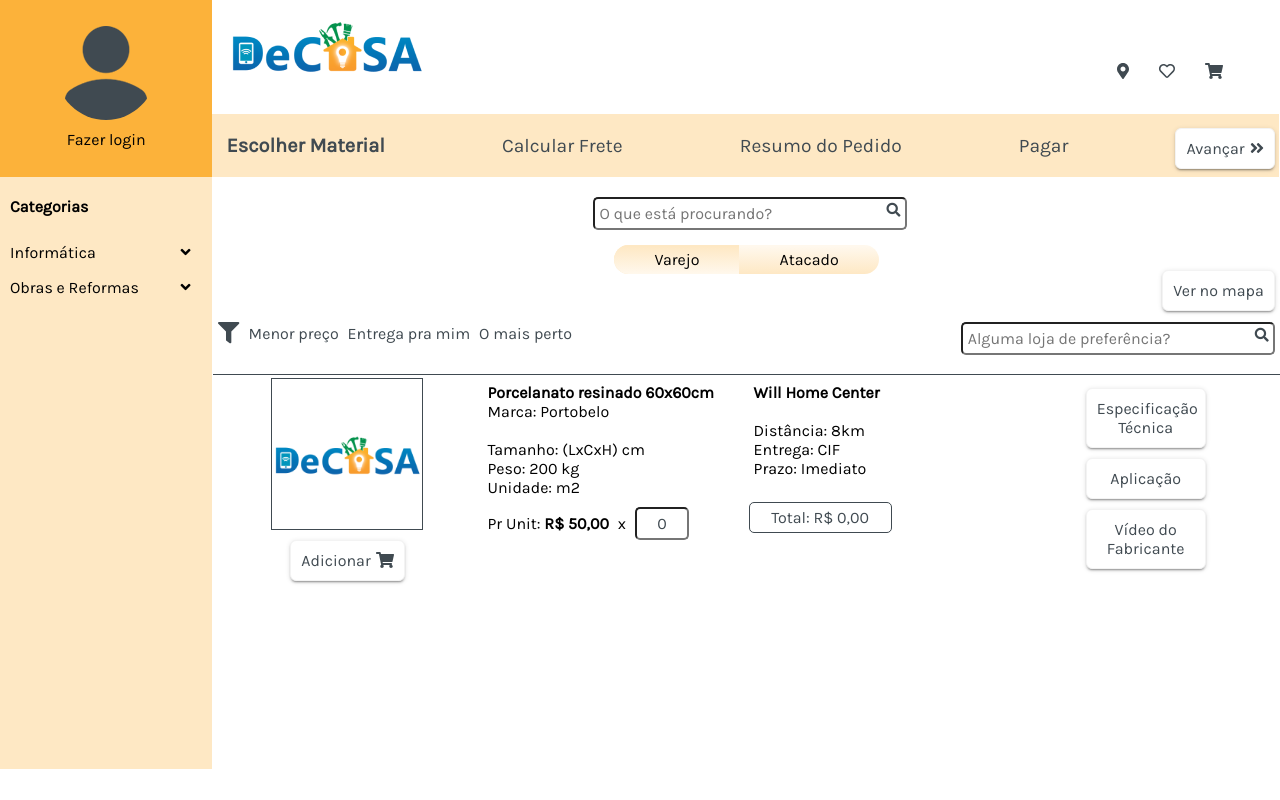
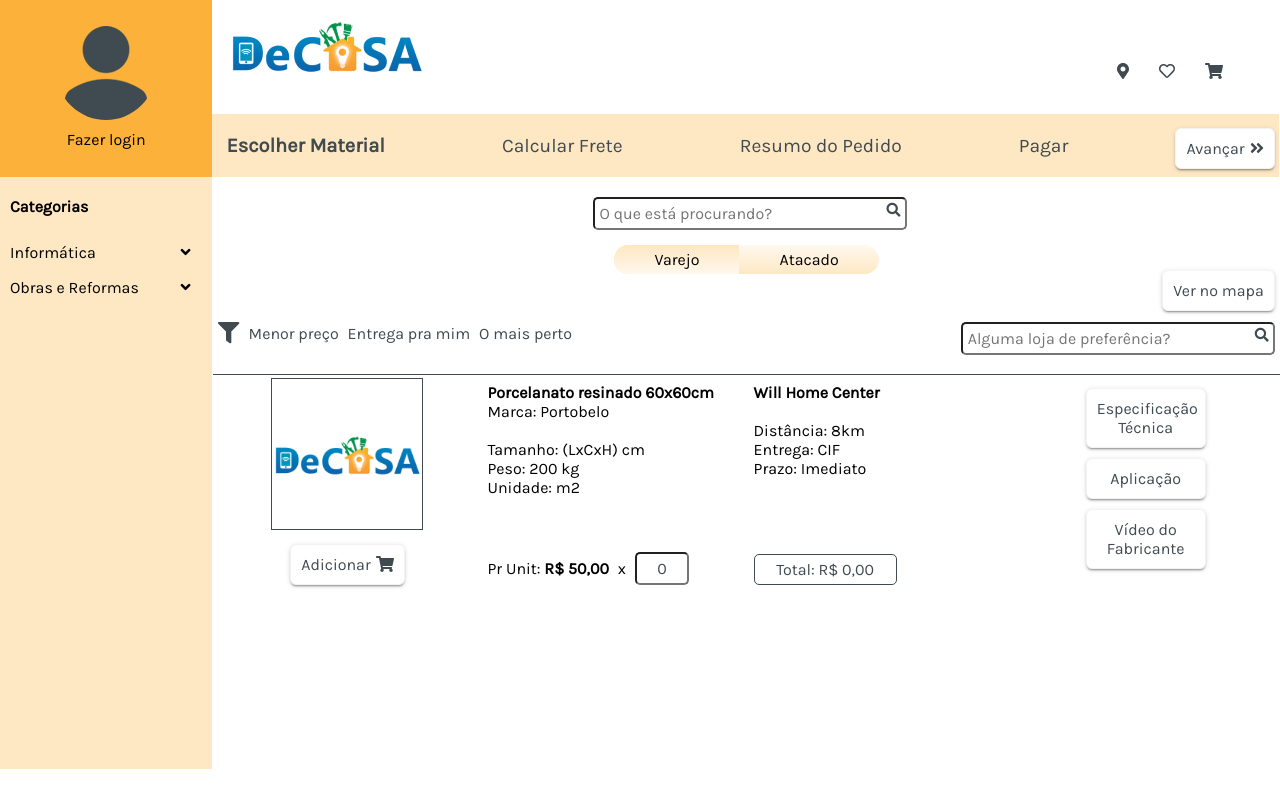
Before and after one commit to dersonp2/marketplace, a plain HTML site: page escolher-materiais.html in a window 1280 px wide. Drawn offline with nearby package versions, Linux system fonts and the light colour scheme.

Commit message:
ajuste nas tabelas de escolher material e resumo do pedido

```diff
--- a/escolher-materiais.html
+++ b/escolher-materiais.html
@@ -157,24 +157,18 @@
 
                 <!-- Produtos -->
                 <div class="produtos">
-                    <table>
+
+                    <table class="tg">
                         <tr>
-                            <!-- Imagem do produto -->
-                            <td>
+                            <td class="align-top">
                                 <div class="justify-center">
                                     <div class="img-produto">
                                         <img src="./img/logo.png" alt="">
                                     </div>
                                 </div>
-
-                                <div class="justify-center ">
-                                    <button type="button" name="" value="" class="d-block btn-white mt-1">Adicionar<i class="ml-2 fas fa-shopping-cart"></i></button>
-                                </div>
                             </td>
 
-                            <!-- Detalhes -->
-                            <td>
-                                <div class="align-top">
+                            <td class="align-top">
                                 <ul>
                                     <li><b>Porcelanato resinado 60x60cm</b></li>
                                     <li>Marca: Portobelo</li>
@@ -183,15 +177,9 @@
                                     <li>Peso: 200 kg</li>
                                     <li>Unidade: m2</li>
                                 </ul>
-                                </div>
-                                <div class="preco">
-                                    Pr Unit: <b> R$ 50,00</b> <span class="ml-2 mr-2">x</span>
-                                    <input type="number" title="Quantidade" min="0" value="0" name="" id="inputQtde">
-                                </div>
                             </td>
 
-                            <!-- Loja -->
-                            <td>
+                            <td class="align-top">
                                 <ul>
                                     <!-- Nome: -->
                                     <li><b>Will Home Center</b></li>
@@ -199,16 +187,10 @@
                                     <li>Distância: 8km</li>
                                     <li>Entrega: CIF</li>
                                     <li>Prazo: Imediato </li>
-                                    <br/>
                                 </ul>
+                            </td>
 
-                                <div>
-                                    <div class="total">
-                                        Total: R$ 0,00
-                                    </div>
-                                </div>
-                            </td>
-                            <td>
+                            <td class="align-top" rowspan="2">
                                 <button type="button" name="" value="" class="d-block btn-white mt-1 btn-opcoes">
                                     Especificação Técnica
                                 </button>
@@ -222,7 +204,30 @@
                                 </button>
                             </td>
                         </tr>
+                        <tr>
+
+                            <td class="align-bottom">
+                                <div class="justify-center ">
+                                    <button type="button" name="" value="" class="d-block btn-white mt-1">Adicionar<i class="ml-2 fas fa-shopping-cart"></i></button>
+                                </div>
+                            </td>
+
+                            <td class="align-bottom">
+                                <div class="ml-2">
+                                    Pr Unit: <b> R$ 50,00</b> <span class="ml-2 mr-2">x</span>
+                                    <input type="number" title="Quantidade" min="0" value="0" name="" class="inputQtde">
+                                </div>
+                            </td>
+
+                            <td class="align-bottom">
+                                <div class="total ml-2">
+                                    Total: R$ 0,00
+                                </div>
+                            </td>
+
+                        </tr>
                     </table>
+
                 </div>
                 <!-- Fim Produtos -->
             </div>
--- a/style/escolher-materiais.css
+++ b/style/escolher-materiais.css
@@ -167,7 +167,7 @@
 
 /* ------- input------ */
 
-#inputQtde {
+.inputQtde {
     font-size: 16px;
     width: 40px;
     padding: 5px;
@@ -187,17 +187,6 @@
     border-radius: 5px;
     border: 1px solid#404A51;
     color: #404A51;
-}
-
-
-/* --- Alinhamento --- */
-
-.align-bottom {
-    vertical-align: bottom;
-}
-
-.align-top {
-    vertical-align: top;
 }
 
 
@@ -248,8 +237,8 @@ table {
 }
 
 td {
+    height: 100%;
     width: 25%;
-    vertical-align: top;
 }
 
 .produtos ul {
@@ -262,14 +251,6 @@ td {
     margin: auto;
     margin-top: 10px;
     font-family: 'Karla' !important;
-}
-
-
-/* --- Preço ---- */
-
-.preco {
-    text-align: justify;
-    padding: 5px;
 }
 
 
--- a/style/style.css
+++ b/style/style.css
@@ -177,6 +177,21 @@ button {
 }
 
 
+/* --- Alinhamento --- */
+
+.align-bottom {
+    vertical-align: bottom;
+}
+
+.align-top {
+    vertical-align: top;
+}
+
+.text-align-center {
+    text-align: center;
+}
+
+
 /* ----------  Configurações de Margin e Paddin ----------  */
 
 .m-0 {
@@ -223,8 +238,12 @@ button {
     margin-right: 20px;
 }
 
+.p-1 {
+    padding: 5px;
+}
 
-/* Tamanho */
+
+/* ---- Tamanho ----*/
 
 .w-100 {
     width: 100%;
```
Also changed, not shown: dropdown.html (+14 -1 lines), resumo-pedido.html (+5 -43 lines). Lines whose indentation alone changed are shown as unchanged.
